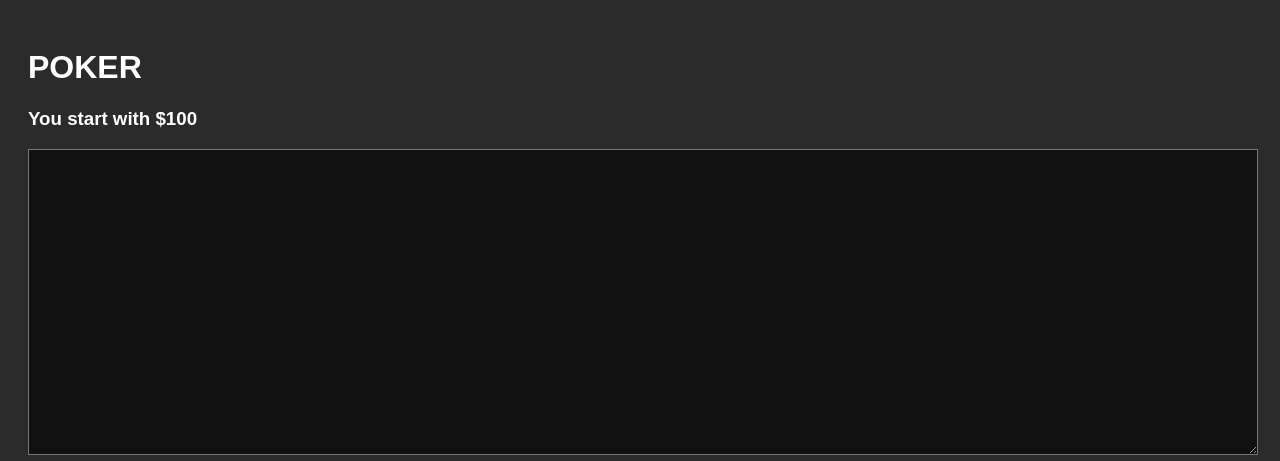
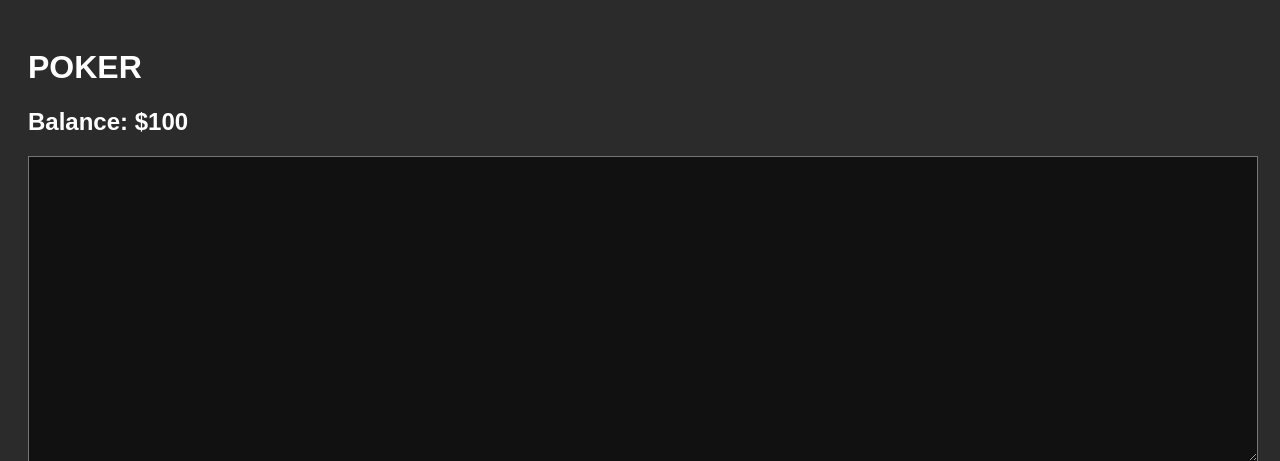
Before and after one commit to Thomasafk145/lets-go-gambling, a Flask app: page /poker in a window 1280 px wide. Shown: the top 461 px of the page. Run offline with Flask 3, Linux system fonts and the light colour scheme.

Commit message:
attempt 1 global money

```diff
--- /dev/null
+++ b/global.js
@@ -0,0 +1,25 @@
+// global.js
+
+const STARTING_BALANCE = 100;
+const BALANCE_KEY = 'global_balance';
+
+// Initialize balance if not already set
+function getBalance() {
+    let balance = localStorage.getItem(BALANCE_KEY);
+    if (balance === null) {
+        localStorage.setItem(BALANCE_KEY, STARTING_BALANCE);
+        balance = STARTING_BALANCE;
+    }
+    return parseInt(balance);
+}
+
+function setBalance(amount) {
+    localStorage.setItem(BALANCE_KEY, amount);
+}
+
+function updateBalanceDisplay() {
+    const display = document.getElementById('balance-display');
+    if (display) {
+        display.textContent = `$${getBalance()}`;
+    }
+}
--- a/templates/home.html
+++ b/templates/home.html
@@ -10,12 +10,16 @@
 
 <body>
     <h3>WELCOME TO THE ONLINE CASINO(made by first year computer programming students)</h3>
+    <h2>Balance: <span id="balance-display"></span></h2>
     <a href="/blackjack"><button>blackjack</button></a>
     <a href="/dice"><button>dice</button></a>
     <a href="/poker"><button>poker</button></a>
     <a href="/roulette"><button>roulette</button></a>
     <a href="/scratchers"><button>scratchers</button></a>
-
+    <script src="global.js"></script>
+    <script>
+        updateBalanceDisplay();
+    </script>
 </body>
 
 </html>
--- a/templates/poker.html
+++ b/templates/poker.html
@@ -6,10 +6,14 @@
     <title>Poker Game</title>
     <link rel="stylesheet" href="{{ url_for('static', filename='css/poker.css') }}">
 </head>
+<script src="global.js"></script>
+<script>
+    updateBalanceDisplay();
+</script>
 
 <body>
     <h1>POKER</h1>
-    <h3>You start with $100</h3>
+    <h2>Balance: <span id="balance-display"></span></h2>
     <textarea id="log" readonly></textarea>
     <div>
 
@@ -183,6 +187,10 @@
     </script>
     <div><a href="/poker"><button>TRY AGAIN</button></a></div>
     <div><a href="/"><button>GO HOME</button></a></div>
+    <script src="global.js"></script>
+    <script>
+        updateBalanceDisplay();
+    </script>
 </body>
 
 </html>
```
Also changed, not shown: templates/blackjack.html (+9 -0 lines), templates/dice.html (+9 -1 lines), templates/roulette.html (+9 -1 lines), templates/scratchers.html (+9 -1 lines).
